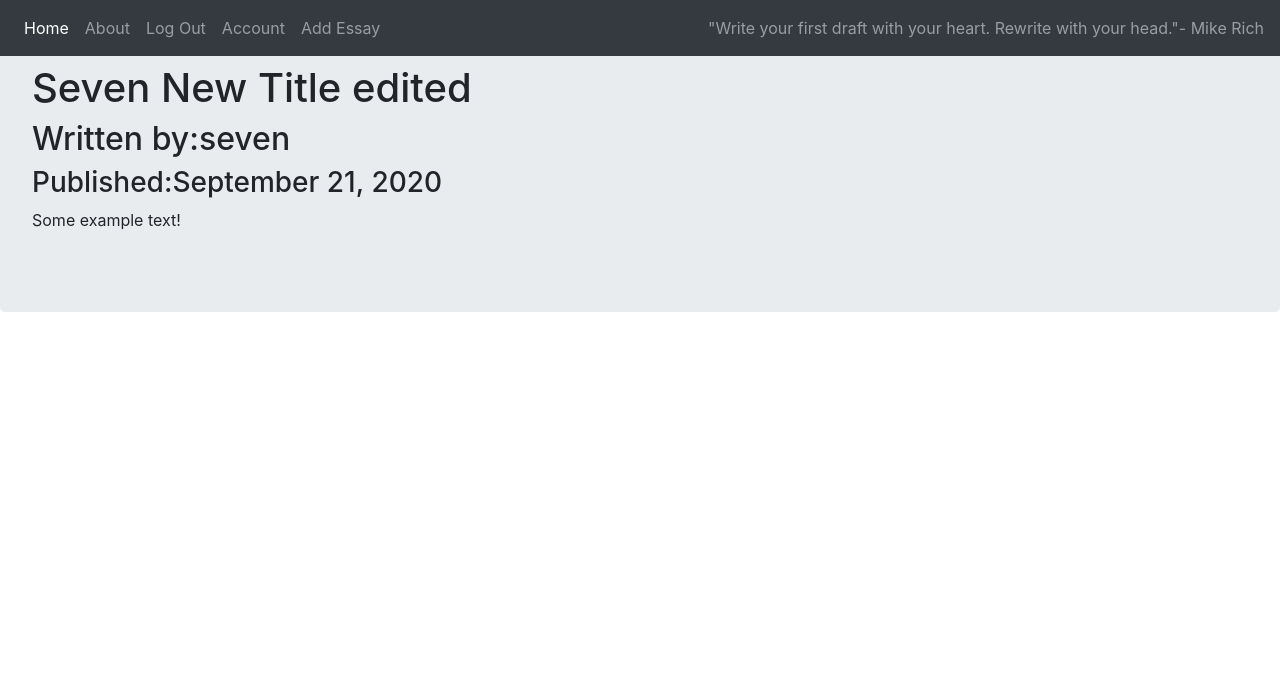
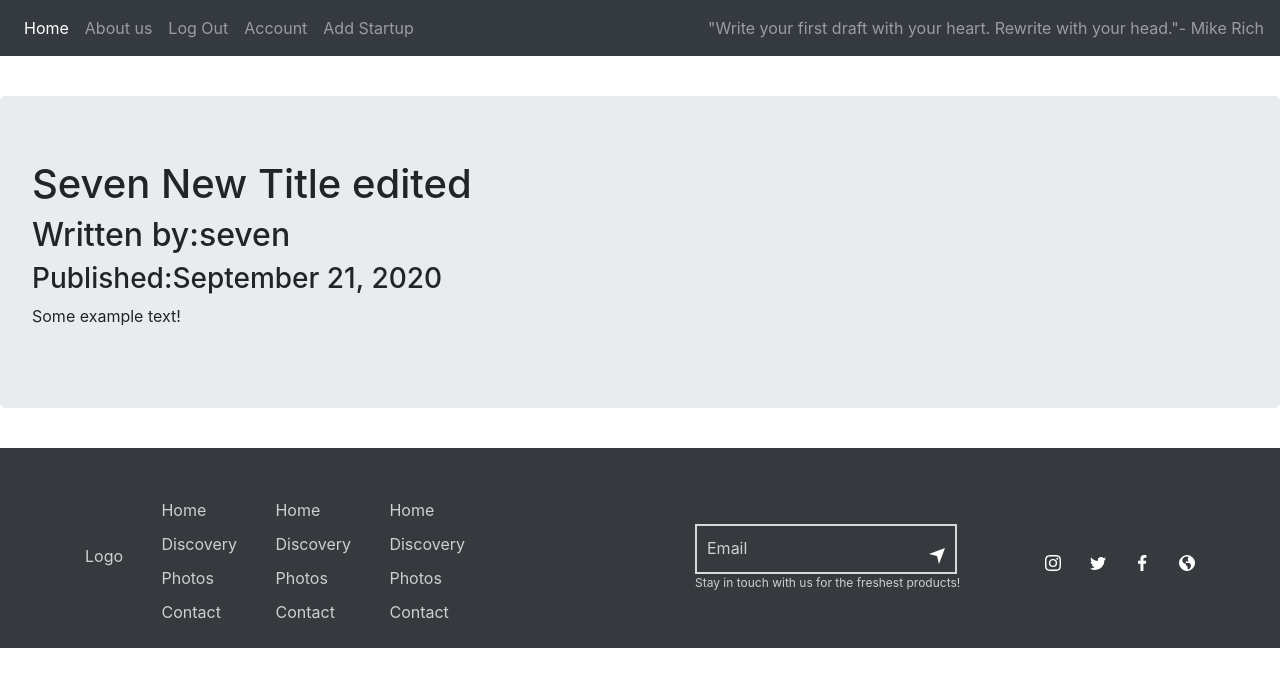
Before and after one commit to zura-papiashvili/BlogPost, a Flask app: page /1 in a window 1280 px wide. Shown: the top 687 px of the page. Run offline with Flask 2, Linux system fonts and the light colour scheme; a user stored in the database is signed in; data comes from the database, SQL or seed files in the repository; parts of the project's set-up code (start-up, migrations or seed data) failed here and were passed over; some libraries are stand-ins or nearby versions.

Commit message:
cover modified

```diff
--- a/myproject/static/css/base.css
+++ b/myproject/static/css/base.css
@@ -37,6 +37,11 @@ background-color:#ff4000}
 }
 
 
+.navbar-user{
+float:right;
+}
+
+
 .get-started{
     font-size: 40px;
     display: flex;
@@ -61,6 +66,16 @@ margin-bottom: 20px;
 
 .block-startup img{
 width:100%;
+height:200px;
+}
+
+
+.card-box {
+width: 100%
+}
+
+.card-img{
+width:40%;
 height:200px;
 }
 
@@ -147,6 +162,45 @@ height:200px;
 }
 
 
+
+footer{
+    color: #CBD0D3;
+    margin-top: 40px;
+    padding: 40px;
+    background-color: #363a3e ;
+    height: 200px;
+}
+.footer-center{
+    height: 80px;
+}
+.mail{
+    width:262px ;
+    height: 50px;
+    border:solid 2px rgb(216, 216, 216);
+    padding: 10px;
+}
+
+.mail-text{
+    font-size: 12px;
+}
+
+
+
+.footer-left{
+    width: 380px;
+}
+.social{
+    width: 150px;
+}
+footer li{
+    margin-top: 10px;
+}
+.right{
+    width:500px
+
+}
+
+
 @media (max-width: 1000px){
     .mobile{
 
@@ -175,6 +229,24 @@ height:200px;
     .cover{
     height:300px}
 
+    .tablet-footer{
+        display: flex;
+        flex-direction: column;
+    }
+    .footer-left{
+        width: 100%;
+    }
+    footer{
+        padding: 15px;
+        height: 300px;
+    }
+    .right{
+        margin-top: 10px;
+        width: 100%;
+    }
+
+
+
 
 
 }
--- a/myproject/templates/base.html
+++ b/myproject/templates/base.html
@@ -28,8 +28,9 @@
         <a class="nav-link" href="{{ url_for('core.index') }}">Home <span class="sr-only">(current)</span></a>
       </li>
       <li class="nav-item">
-        <a class="nav-link" href="{{ url_for('core.info') }}">About</a>
+        <a class="nav-link" href="{{ url_for('core.info') }}">About us</a>
       </li>
+
         {% if current_user.is_authenticated %}
             <li class="nav-item">
                 <a class="nav-link" href="{{ url_for('users.logout') }}">Log Out</a>
@@ -38,7 +39,7 @@
             <a class="nav-link" href="{{ url_for('users.account') }}">Account</a>
           </li>
             <li class="nav-item">
-            <a class="nav-link" href="{{ url_for('blog_posts.create_post') }}">Add Essay</a>
+            <a class="nav-link" href="{{ url_for('blog_posts.create_post') }}">Add Startup</a>
           </li>
 
         {% else %}
@@ -67,7 +68,61 @@
 
     {% endblock %}
 
+  <footer>
+        <div class="container  flex tablet-footer ">
+            <div class="footer-left flex ">
+                <div class="logo">
+                    <p>Logo</p>
 
+                </div>
+                <nav class="vertical">
+                    <ul>
+                        <li>Home</li>
+                        <li>Discovery</li>
+                        <li>Photos</li>
+                        <li>Contact</li>
+                    </ul>
+                </nav>
+                <nav class="vertical">
+                    <ul>
+                        <li>Home</li>
+                        <li>Discovery</li>
+                        <li>Photos</li>
+                        <li>Contact</li>
+                    </ul>
+                </nav>
+                <nav class="vertical">
+                    <ul>
+                        <li>Home</li>
+                        <li>Discovery</li>
+                        <li>Photos</li>
+                        <li>Contact</li>
+                    </ul>
+                </nav>
+            </div>
+            <div class="right flex">
+                <div class="footer-center flex-column">
+                    <div class='mail flex'>
+                        <p>Email</p>
+
+                        <img src="static/images/send.svg" alt="">
+                    </div>
+                    <p class='mail-text'>Stay in touch with us for the freshest products!</p>
+                </div>
+
+                <div class="footer-right">
+                    <ul class="social flex ">
+                        <li><img src="static/images/instagram.svg" alt=""></li>
+                        <li><img src="static/images/twitter.svg" alt=""></li>
+                        <li><img src="static/images/facebook.svg" alt=""></li>
+                        <li><img src="static/images/Path 4.svg" alt=""></li>
+                    </ul>
+                </div>
+            </div>
+
+        </div>
+
+    </footer>
 
 </body>
 <script src="static/script/base.js"></script>
--- a/myproject/templates/blog_post.html
+++ b/myproject/templates/blog_post.html
@@ -1,6 +1,8 @@
 {% extends "base.html" %}
 {% block content %}
+<br><br><br><br>
     <div class="jumbotron">
+
         <h1>{{ post.title }}</h1>
         <h2>Written by:{{ post.author.username }}</h2>
         <h3>Published:{{ post.date.strftime('%B %d, %Y') }}</h3>
--- a/myproject/templates/create_post.html
+++ b/myproject/templates/create_post.html
@@ -1,6 +1,11 @@
 {% extends "base.html" %}
 {% block content %}
+<br><br><br><br>
 <div class="container">
+
+
+
+
     <form class="form-group" method="post">
         {{  form.hidden_tag() }}
         <div class="form-group">
```
Also changed, not shown: myproject/templates/index.html (+38 -32 lines), myproject/static/images/Path 4.svg (added), myproject/static/images/facebook.svg (added), myproject/static/images/instagram.svg (added), myproject/static/images/send.svg (added), myproject/static/images/twitter.svg (added).
